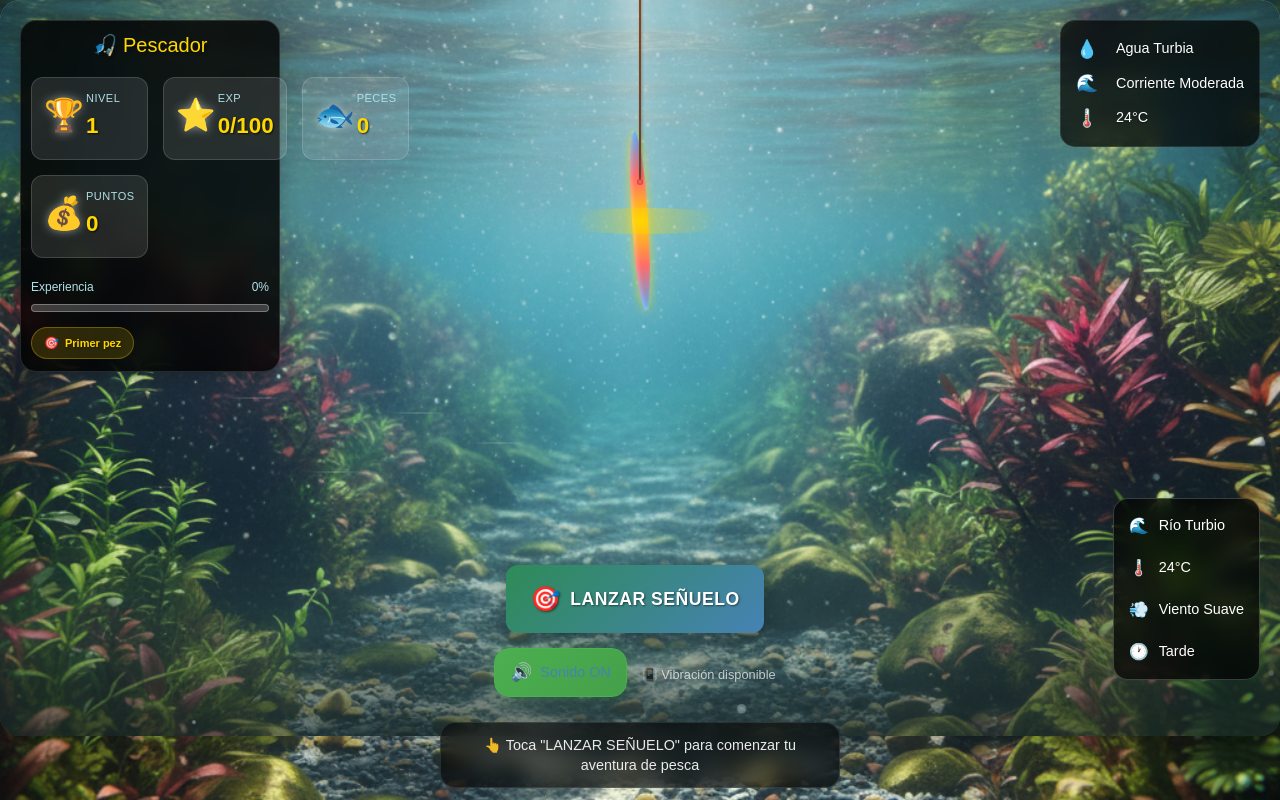
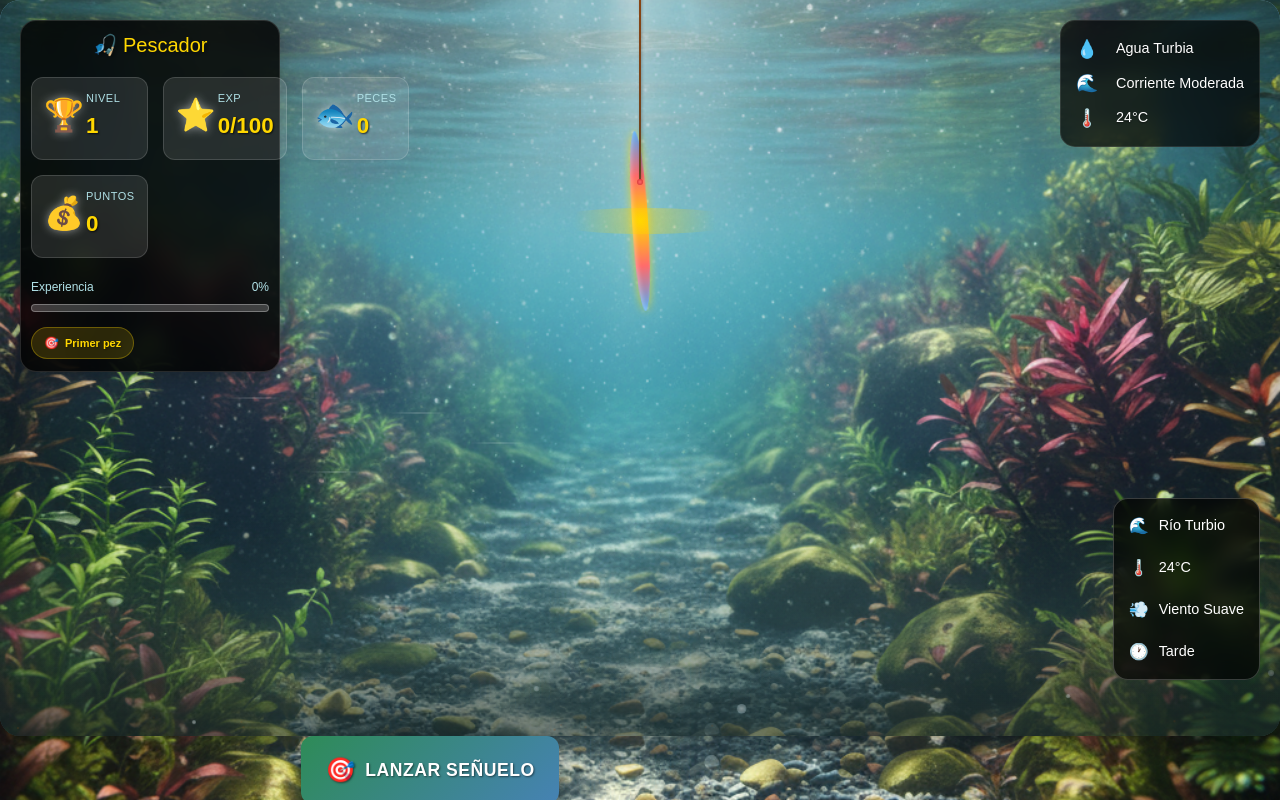
Before and after one commit to corelca54/River_Legend, a React (Vite) app: page / in a window 1280 px wide. Built offline with nearby package versions, Linux system fonts and the light colour scheme.

Commit message:
Ajuste css

```diff
--- a/src/componentes/FishingGame/componentes/ControlesJuego/ControlesJuego.css
+++ b/src/componentes/FishingGame/componentes/ControlesJuego/ControlesJuego.css
@@ -16,16 +16,13 @@
 /* ControlesJuego.css - Estilos Profesionales */
 
 .controles-juego {
-  position: absolute;
-  left: 50%;
-  bottom: 12px;
-  transform: translateX(-50%);
-  width: auto;
-  min-width: unset;
-  max-width: unset;
+  position: relative;
+  width: 100vw;
+  min-width: 0;
+  max-width: 100vw;
   background: none;
   backdrop-filter: none;
-  padding: 0;
+  padding: 0 0 12px 0;
   z-index: 100;
   border: none;
   border-radius: 0;
@@ -34,6 +31,8 @@
   gap: 10px;
   flex-wrap: wrap;
   justify-content: center;
+  align-items: flex-end;
+  overflow-x: hidden;
 }
 
 /* Controles de lucha */
```
